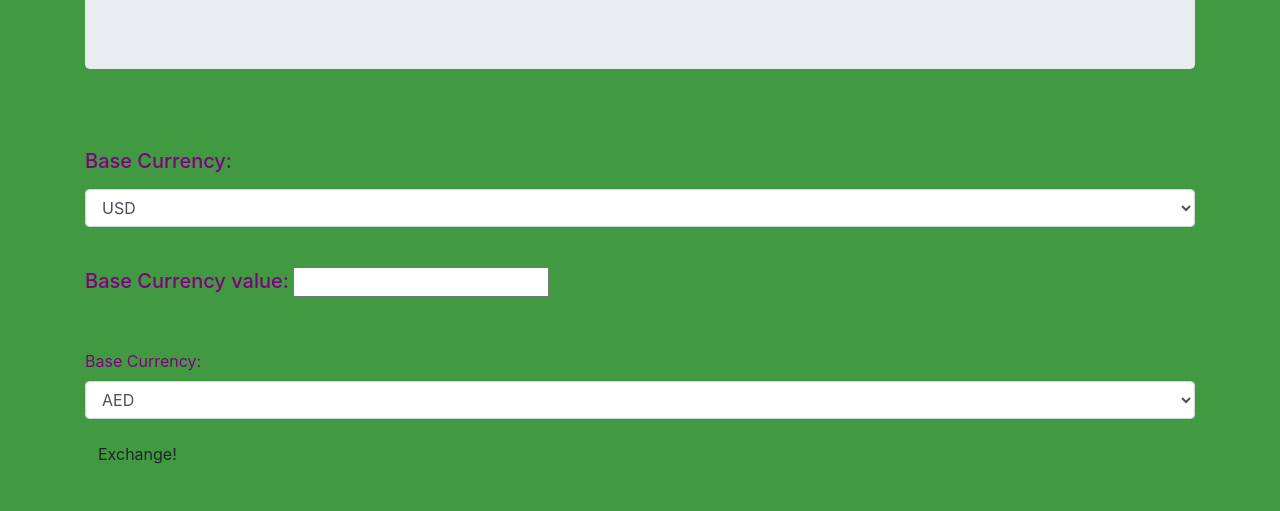
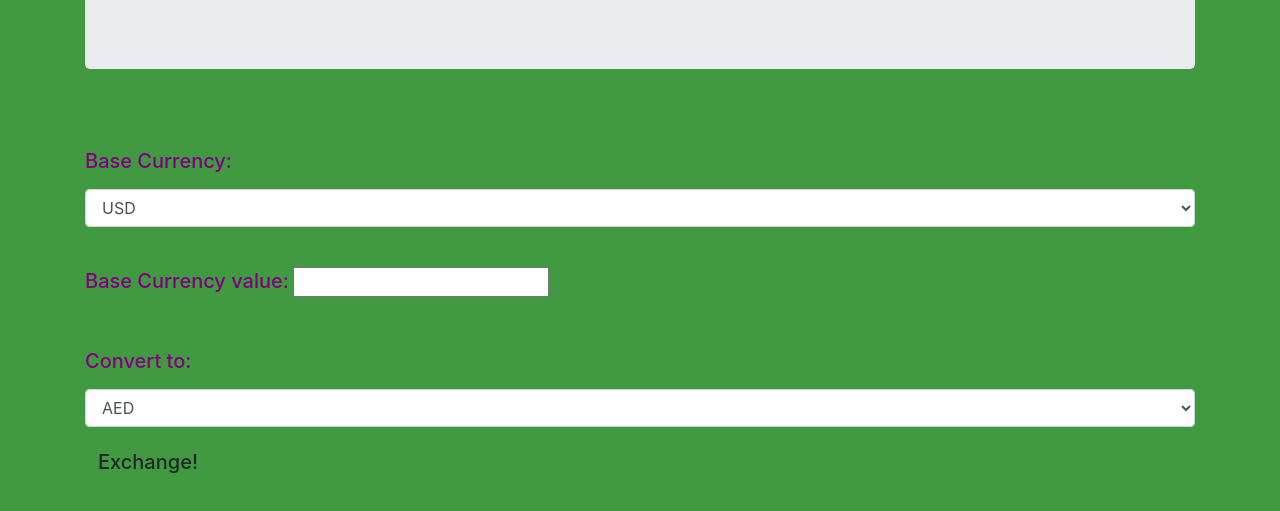
Before and after one commit to Scott-Ian/Currency-Exchanger, a website built with webpack: page src/index.html in a window 1280 px wide. Shown: the part 137-648 px from the top of the page. Built offline with nearby package versions, Linux system fonts and the light colour scheme.

Commit message:
update README.md to represent final state. Minor changes to index.html and main.js to clean up code, remove console.log lines etc.

```diff
--- a/src/index.html
+++ b/src/index.html
@@ -35,7 +35,7 @@
 
       <div class="form-group">
 
-        <label for="new-currency">Base Currency:</label>
+        <label for="new-currency"><h5>Convert to:</h5></label>
         <select class="form-control" id="new-currency">
           <option>AED</option>
           <option>ARS</option>
@@ -91,7 +91,7 @@
         </select>
     </div>
 
-      <button class="submit btn">Exchange!</button>
+      <button class="submit btn"><h5>Exchange!</h5></button>
     </form>
 
     <div id="results">
--- a/src/main.js
+++ b/src/main.js
@@ -42,7 +42,6 @@ $(document).ready(function () {
 
     await currencyExchanger.getExchangeRate();
     const convertedValue = currencyExchanger.exchangeRate * currencyExchanger.baseValue;
-    console.log(currencyExchanger.exchangeRate);
 
     // Logic to display results to the user, or an error/warning message depending
     if (!currencyExchanger.error && convertedValue) {
```
Also changed, not shown: README.md.
